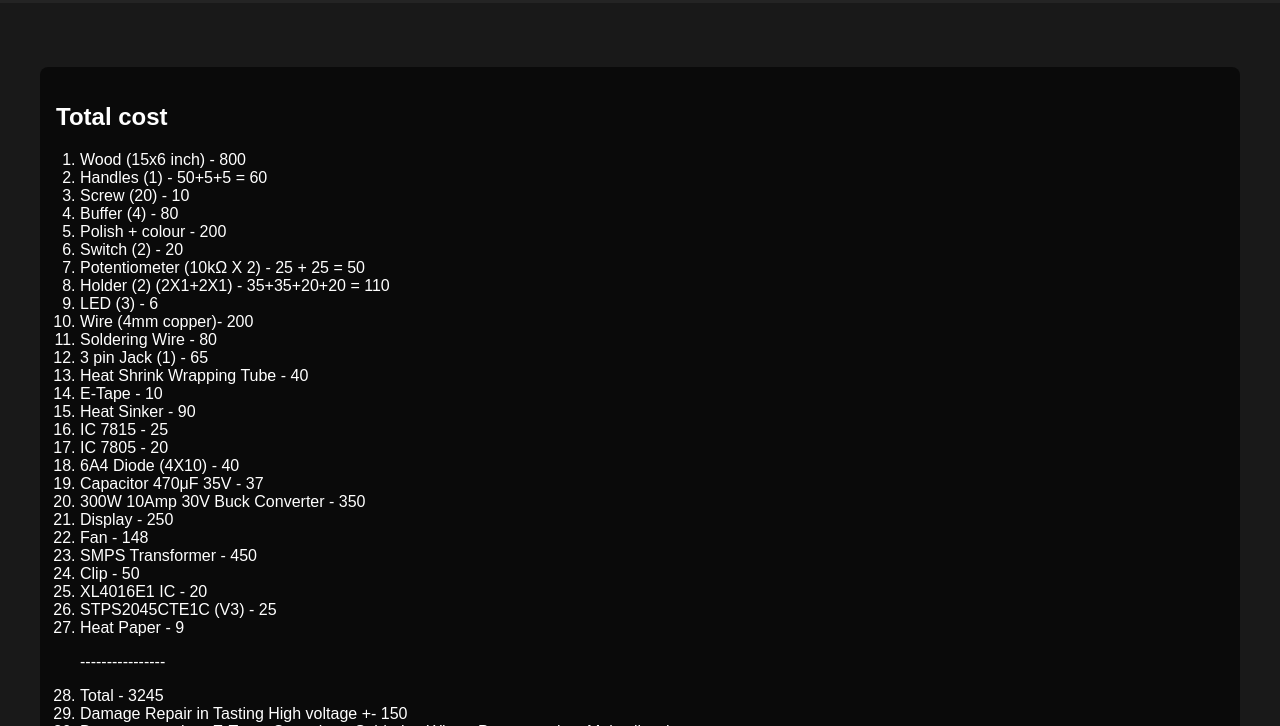
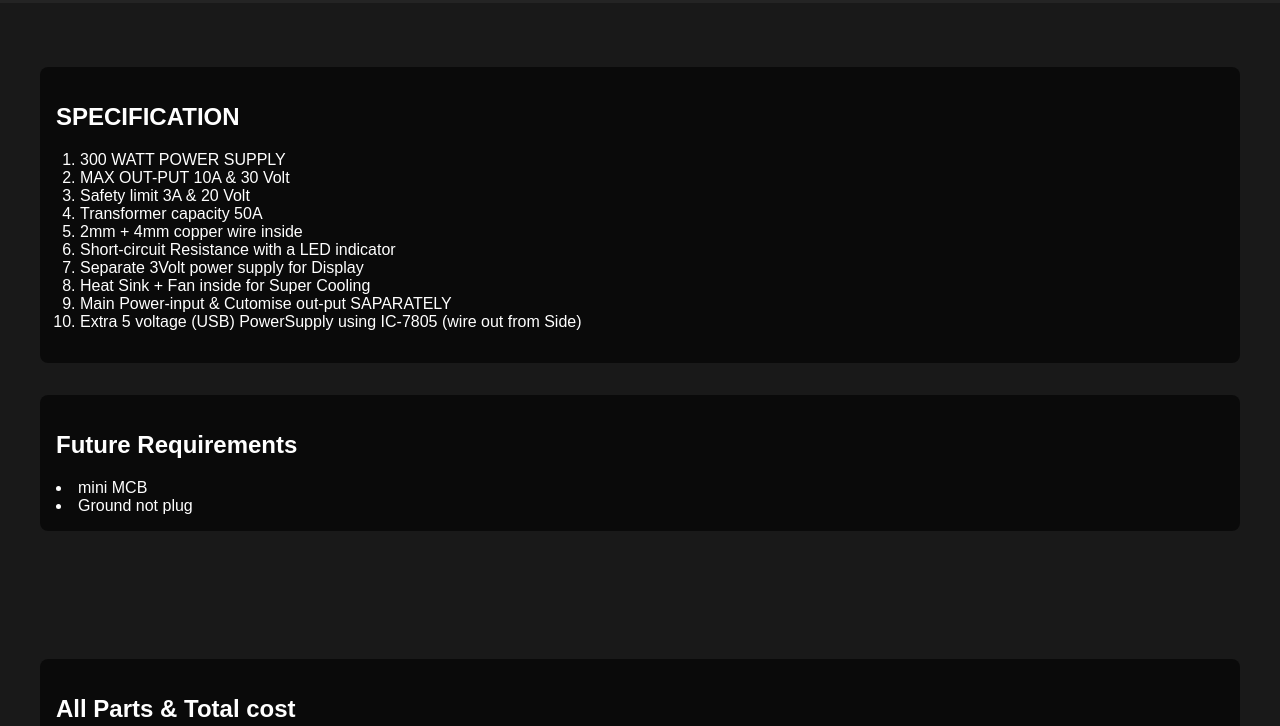
Before and after one commit to akashdip2001/college-final-year-project, a plain HTML site: page 6 sem powerSupply/index.html in a window 1280 px wide. Shown: the part 797-1523 px from the top of the page. Drawn offline with Linux system fonts and the light colour scheme.

Commit message:
Update index.html

```diff
--- a/6 sem powerSupply/index.html
+++ b/6 sem powerSupply/index.html
@@ -42,11 +42,37 @@
       </div>
     </section>
 
+    <!-- specification -->
+    <section style="text-align: left" id="about">
+      <div class="about-content">
+        <div class="cost-info">
+          <h2>SPECIFICATION</h2>
+          <ol>
+            <li>300 WATT POWER SUPPLY</li>
+            <li>MAX OUT-PUT 10A & 30 Volt</li>
+            <li>Safety limit 3A & 20 Volt</li>
+            <li>Transformer capacity 50A</li>
+            <li>2mm + 4mm copper wire inside</li>
+            <li>Short-circuit Resistance with a LED indicator</li>
+            <li>Separate 3Volt power supply for Display</li>
+            <li>Heat Sink + Fan inside for Super Cooling</li>
+            <li>Main Power-input & Cutomise out-put SAPARATELY</li>
+            <li>Extra 5 voltage (USB) PowerSupply using IC-7805 (wire out from Side)</li>
+          </div>
+          <div class="cost-info">
+            <h2>Future Requirements</h2>
+            <li>mini MCB</li>
+            <li>Ground not plug</li>
+          </ol>
+        </div>
+      </div>
+    </section>
+
     <!-- About Section -->
     <section style="text-align: left" id="about">
       <div class="about-content">
         <div class="cost-info">
-          <h2>Total cost</h2>
+          <h2>All Parts & Total cost</h2>
           <ol>
             <li>Wood (15x6 inch) - 800</li>
             <li>Handles (1) - 50+5+5 = 60</li>
@@ -82,7 +108,7 @@
           </ol>
         </div>
 
-        <div class="slider">
+        <!--<div class="slider">
           <button class="prev" onclick="prevSlide()">&#10094;</button>
           <div class="slides">
             <div class="slide">
@@ -99,7 +125,7 @@
           <h3 class="slider-info">All videos are Private, You can see those videos only in this Website.</h3>
         </div>
       </div>
-    </section>
+    </section>-->
 
     <!-- Gallery Section -->
     <section id="gallery">
```
